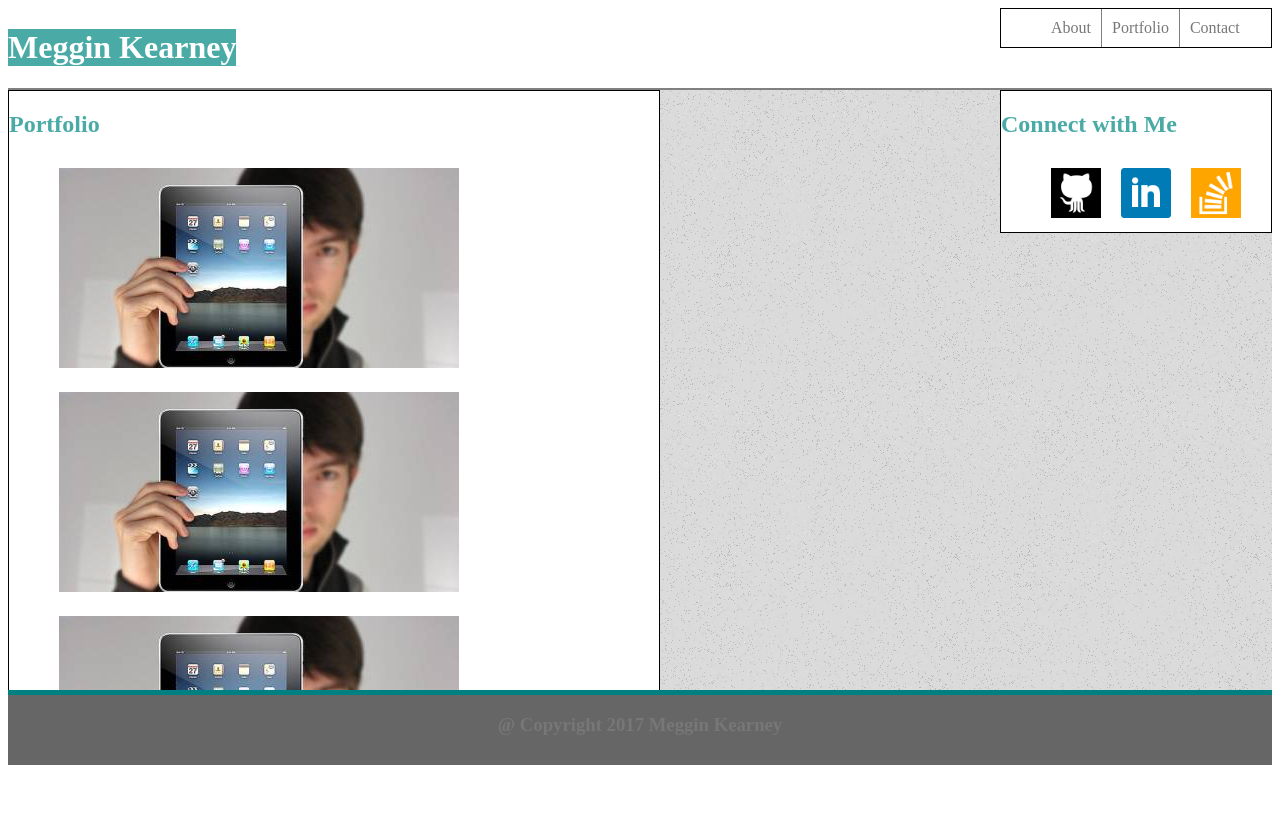
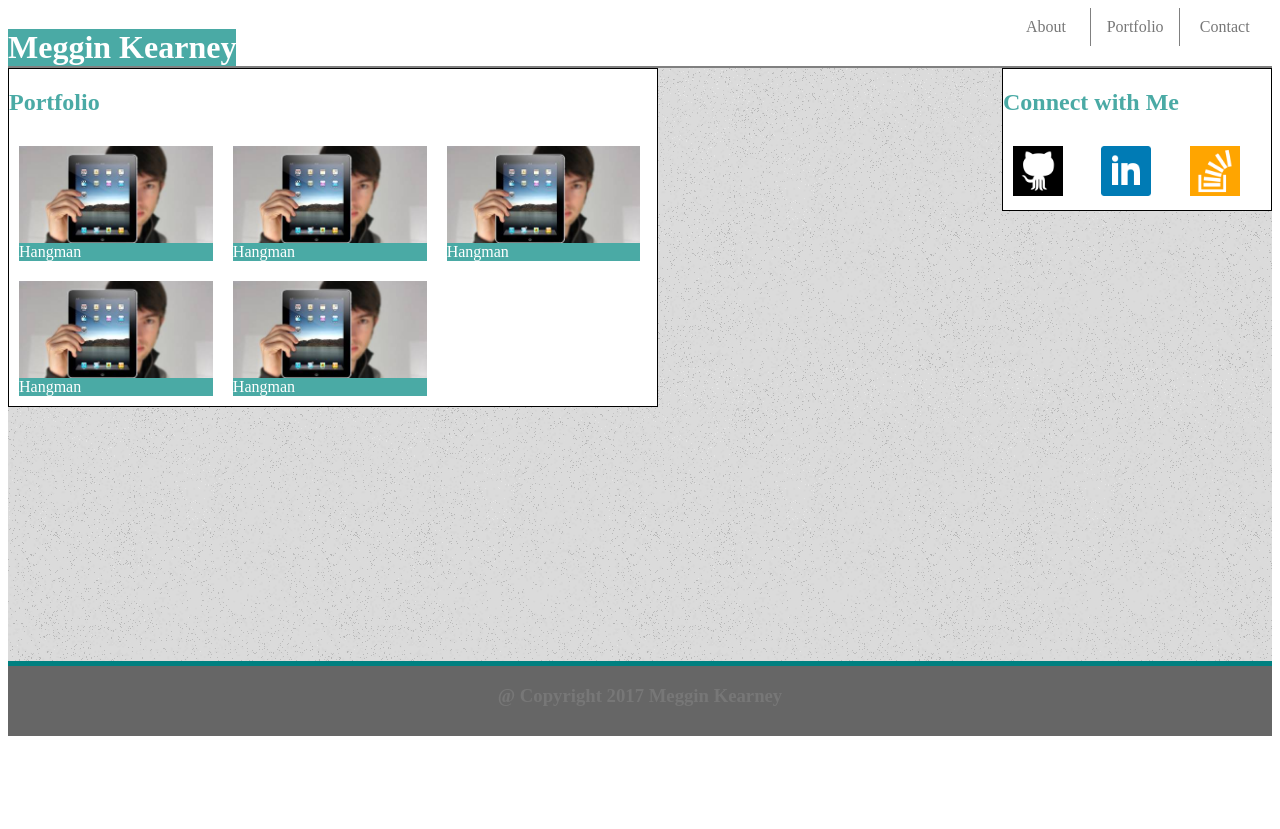
Before and after one commit to Meggin/Basic-Portfolio, a PHP site: page /portfolio.html in a window 1280 px wide. Shown: the top 829 px of the page. Run offline with PHP 8.4, Linux system fonts and the light colour scheme.

Commit message:
much better css

```diff
--- a/assets/css/style.css
+++ b/assets/css/style.css
@@ -1,4 +1,4 @@
-<!-- So padding and border no longer increase width. -->
+/* So padding and border no longer increase width. */
 * {
   box-sizing: border-box;
 }
@@ -12,6 +12,7 @@ h1	{
 	float: left;
 	background-color: #4aaaa5;
 	color: #ffffff;
+	margin-bottom: 0;
 }
 
 h2	{
@@ -21,19 +22,21 @@ h2	{
 nav	{
 	width: 270px;
 	float: right;
-	border: 1px solid black;
-	text-align: left;
+	text-align: center;
 }
 
 ul {
 	list-style: none;
-	margin: 0 auto;
+	margin: 0;
+	padding: 0;
 }
 
 li {
 	float: left;
+	width: 33%;
 	padding: 10px;
 }
+
 
 li.border {
 	border-right: 1px solid gray;
@@ -45,6 +48,12 @@ a {
 	text-decoration: none;
 }
 
+
+.project-title {
+	width: 100%;
+	background-color: #4aaaa5;
+	color: #ffffff;
+}
 
 .icon {
 	width: 50px;
@@ -64,11 +73,14 @@ p {
 }
 
 label {
-
 }
 
 input {
+	width: 100%;
+}
 
+textarea {
+	width: 100%
 }
 
 .container {
@@ -80,6 +92,12 @@ input {
 	width: 100%;
 	border-top: 2px solid gray;
 	border-bottom: 5px solid teal;
+}
+
+.project {
+	clear: both;
+	float: left;
+	width: 100%;
 }
 
 #social-links {
@@ -110,6 +128,7 @@ input {
 #project-portfolio {
 	float: left;
 	margin: 0 auto;
+	overflow: auto;
 	width: 650px;
 	border: 1px solid black;
 }
--- a/contact.html
+++ b/contact.html
@@ -14,6 +14,8 @@
 <body>
 	<header>
 		<h1>Meggin Kearney</h1>
+	</header>
+
 	<nav>
 		<ul>
 			<li class="border"><a href="index.html">About</a></li>
@@ -21,7 +23,6 @@
 			<li><a href="contact.html">Contact</a></li>
 		</ul>
 	</nav>
-	</header>
 
 	<div class="container">
 		<section id="contact-form">
--- a/portfolio.html
+++ b/portfolio.html
@@ -14,6 +14,8 @@
 <body>
 	<header>
 		<h1>Meggin Kearney</h1>
+	</header>
+
 	<nav>
 		<ul>
 			<li class="border"><a href="index.html">About</a></li>
@@ -21,17 +23,16 @@
 			<li><a href="contact.html">Contact</a></li>
 		</ul>
 	</nav>
-	</header>
 
 	<div class="container">
 		<section id="project-portfolio">
 			<h2>Portfolio</h2>
 			<ul>
-				<li><img id="project-1" src="assets/images/placeholder-1.jpg" alt="Project 1"></li>
-				<li><img id="project-2" src="assets/images/placeholder-1.jpg" alt="Project 2"></li>
-				<li><img id="project-3" src="assets/images/placeholder-1.jpg" alt="Project 3"></li>
-				<li><img id="project-4" src="assets/images/placeholder-1.jpg" alt="Project 4"></li>
-				<li><img id="project-5" src="assets/images/placeholder-1.jpg" alt="Project 5"></li>
+				<li><img class="project" src="assets/images/placeholder-1.jpg" alt="Project 1"><div class="project-title">Hangman</div></li>
+				<li><img class="project" src="assets/images/placeholder-1.jpg" alt="Project 2"><div class="project-title">Hangman</div></li>
+				<li><img class="project" src="assets/images/placeholder-1.jpg" alt="Project 3"><div class="project-title">Hangman</div></li>
+				<li><img class="project" src="assets/images/placeholder-1.jpg" alt="Project 4"><div class="project-title">Hangman</div></li>
+				<li><img class="project" src="assets/images/placeholder-1.jpg" alt="Project 5"><div class="project-title">Hangman</div></li>
 			</ul>
     	</section>
 
```
Also changed, not shown: index.html (+5 -5 lines). Lines whose indentation alone changed are shown as unchanged.
